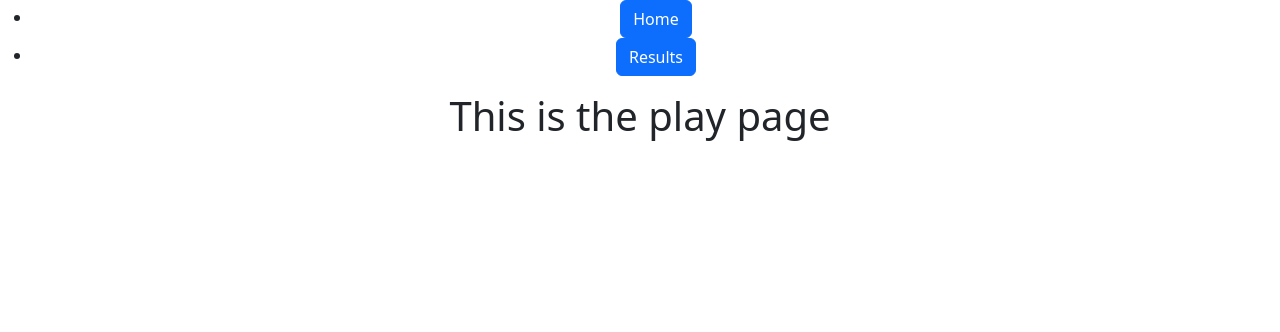
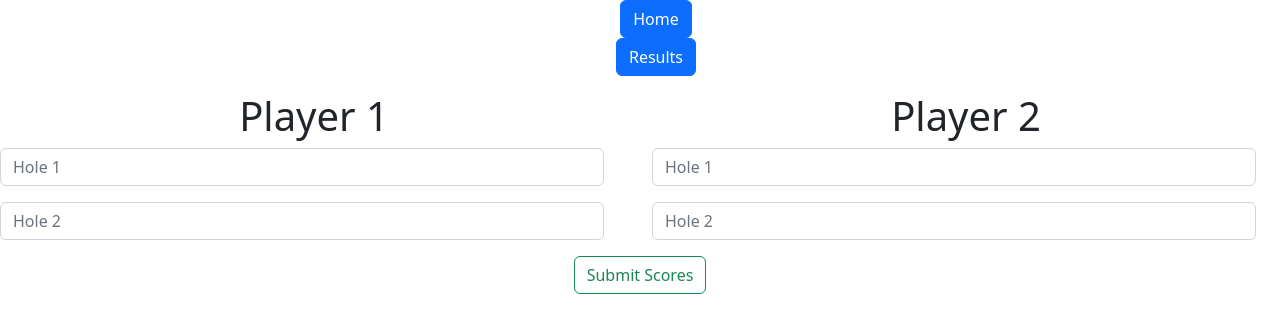
Before and after one commit to 2023-spring-adv-fe-tuth/tca-golf, a React (Create React App) app: page /Play in a window 1280 px wide. Shown: the top 332 px of the page. Built offline with nearby package versions, Linux system fonts and the light colour scheme.

Commit message:
PlayPage - Basic Input outlined

```diff
--- a/src/NavBar.js
+++ b/src/NavBar.js
@@ -2,7 +2,7 @@ import Button from 'react-bootstrap/Button';
 
 export const NavBar = () => {
     return (
-        <ul>
+        <ul style={{ listStyleType: "none" }}>
             <li>
                 <Button href="./" variant="primary">Home</Button>
             </li>
--- a/src/pages/PlayPage.js
+++ b/src/pages/PlayPage.js
@@ -1,5 +1,56 @@
+import Button from 'react-bootstrap/Button';
+import Form from 'react-bootstrap/Form';
+import Col from 'react-bootstrap/Col';
+import Row from 'react-bootstrap/Row';
+
+
 export const PlayPage = () => {
     return (
-        <h1>This is the play page</h1>
+        <Form>
+            <Row>
+                <Col>
+                    <Row>
+                        <h1 className="player-One-Form">Player 1</h1>
+                        <Form.Group as={Row} className="mb-3" controlId="playerOneHoleOne">
+
+                            <Col>
+                                <Form.Control type="number" placeholder="Hole 1" min="-6" max="60"/>
+                            </Col>
+                        </Form.Group>
+                        <Form.Group as={Row} className="mb-3" controlId="playerOneHoleTwo">
+
+                            <Col>
+                                <Form.Control type="number" placeholder="Hole 2" min="-6" max="60"/>
+                            </Col>
+                        </Form.Group>
+
+                    </Row>
+                </Col>
+
+
+
+                <Col>
+                    <Row>
+
+                        <h1 className="player-Two-Form">Player 2</h1>
+                        <Form.Group as={Row} className="mb-3" controlId="playerTwoHoleOne">
+
+                            <Col>
+                                <Form.Control type="number" placeholder="Hole 1" min="-6" max="60"/>
+                            </Col>
+                        </Form.Group>
+                        <Form.Group as={Row} className="mb-3" controlId="playerTwoHoleTwo">
+
+                            <Col>
+                                <Form.Control type="number" placeholder="Hole 2" min="-6" max="60"/>
+                            </Col>
+                        </Form.Group>
+
+                    </Row>
+                </Col>
+
+            </Row>
+            <Button type='submit' variant='outline-success'>Submit Scores</Button>
+        </Form>
     );
 }
```
